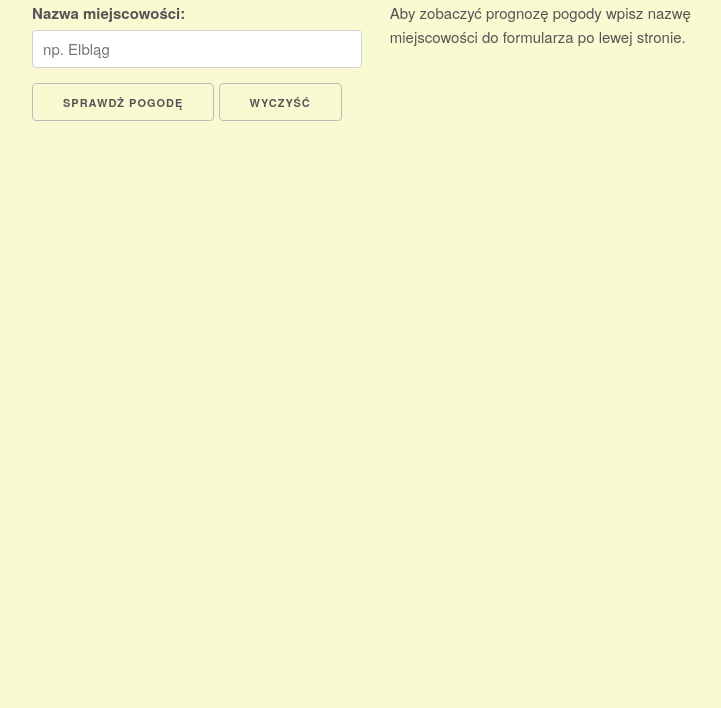
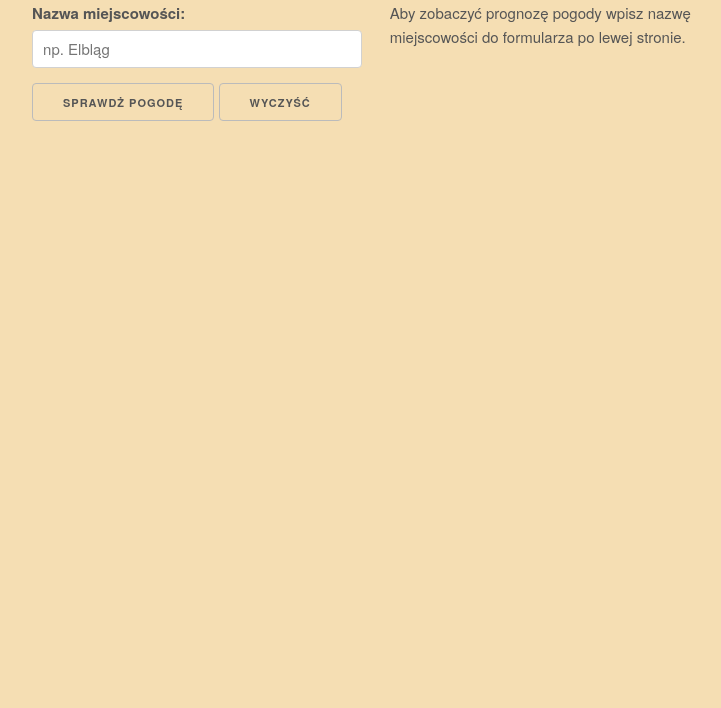
Before and after one commit to MatBocz-PWSZ/ElectronJS-DesktopApp, an Electron app: page index.html in a window 860 px wide. Shown: the part 92-800 px from the top of the page, without its empty margins (54-775 px from the left). Drawn offline with nearby package versions, Linux system fonts and the light colour scheme.

Commit message:
Update img width and background color

```diff
--- a/css/style.css
+++ b/css/style.css
@@ -1,5 +1,5 @@
 body {
-    background-color: #FAFAD2;
+    background-color: #F5DEB3;
     color: #555;
 }
 
@@ -13,5 +13,4 @@ h2 {
     display: block;
     margin-left: auto;
     margin-right: auto;
-    width: 50%;
 }
```
